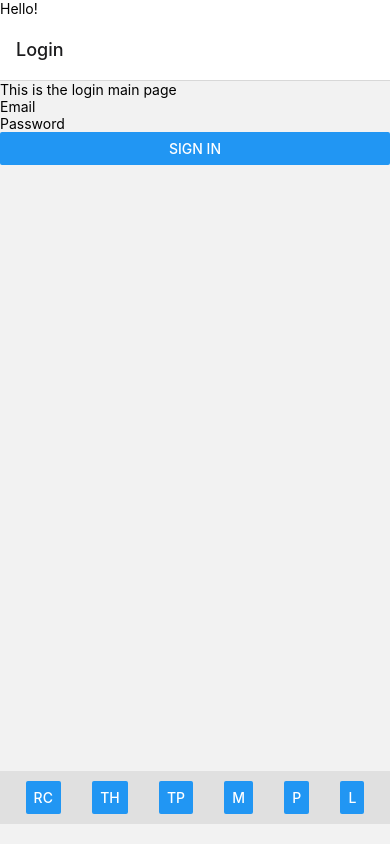
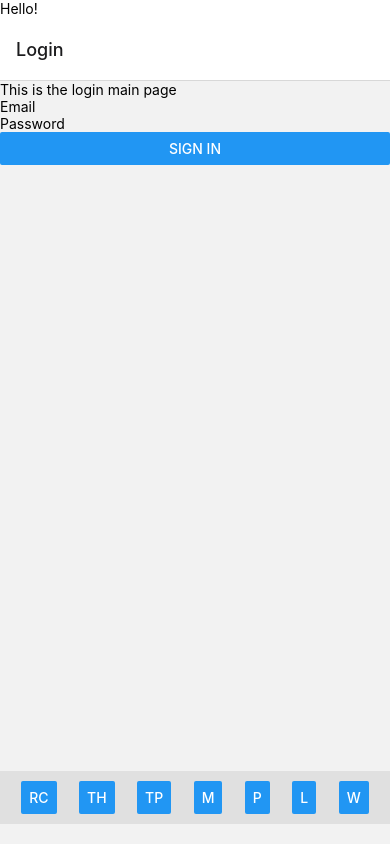
Before and after one commit to JoJos-Blue-Ocean/TheWorld, a React Native app: screen /Login in a window 390 px wide. Built offline with nearby package versions, Linux system fonts and the light colour scheme.

Commit message:
Wishlist

```diff
--- a/client/src/components/NavigationPane.jsx
+++ b/client/src/components/NavigationPane.jsx
@@ -36,6 +36,7 @@ export default function NavigationPane({ children }) {
         <Button title="M" onPress={() => navigation.navigate('Messages')} />
         <Button title="P" onPress={() => navigation.navigate('Profile')} />
         <Button title="L" onPress={() => navigation.navigate('Login')} />
+        <Button title="W" onPress={() => navigation.navigate('WishList')} />
       </View>
     </View>
   );
```
Also changed, not shown: App.jsx (line endings or trailing spaces).
